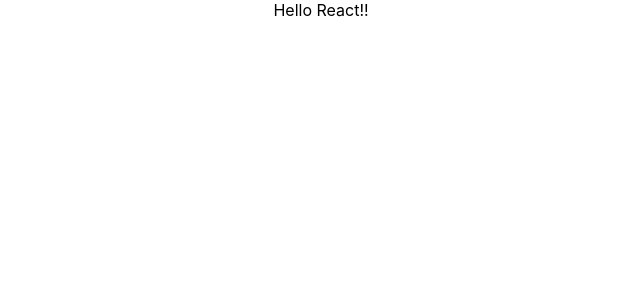
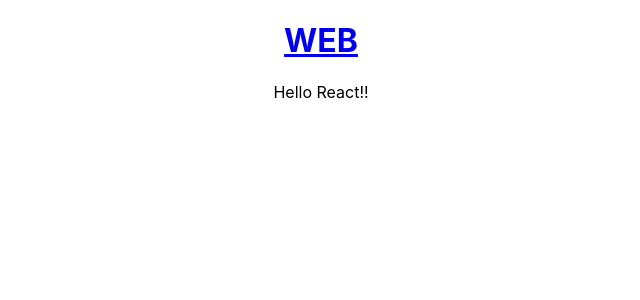
Before and after one commit to unuz/react_study, a React (Create React App) app: page / in a window 1280 px wide. Shown: the top 300 px of the page, without its empty margins (319-959 px from the left). Built offline with nearby package versions, Linux system fonts and the light colour scheme.

Commit message:
첫 컴포넌트 생성

```diff
--- a/src/App.js
+++ b/src/App.js
@@ -1,9 +1,16 @@
 import logo from './logo.svg';
 import './App.css';
+
+function Header(){
+  return <header>
+    <h1><a href="/">WEB</a></h1>
+  </header>
+}
 
 function App() {
   return (
     <div class="Test">
+      <Header></Header>
       Hello React!!
     </div>
   );
```
